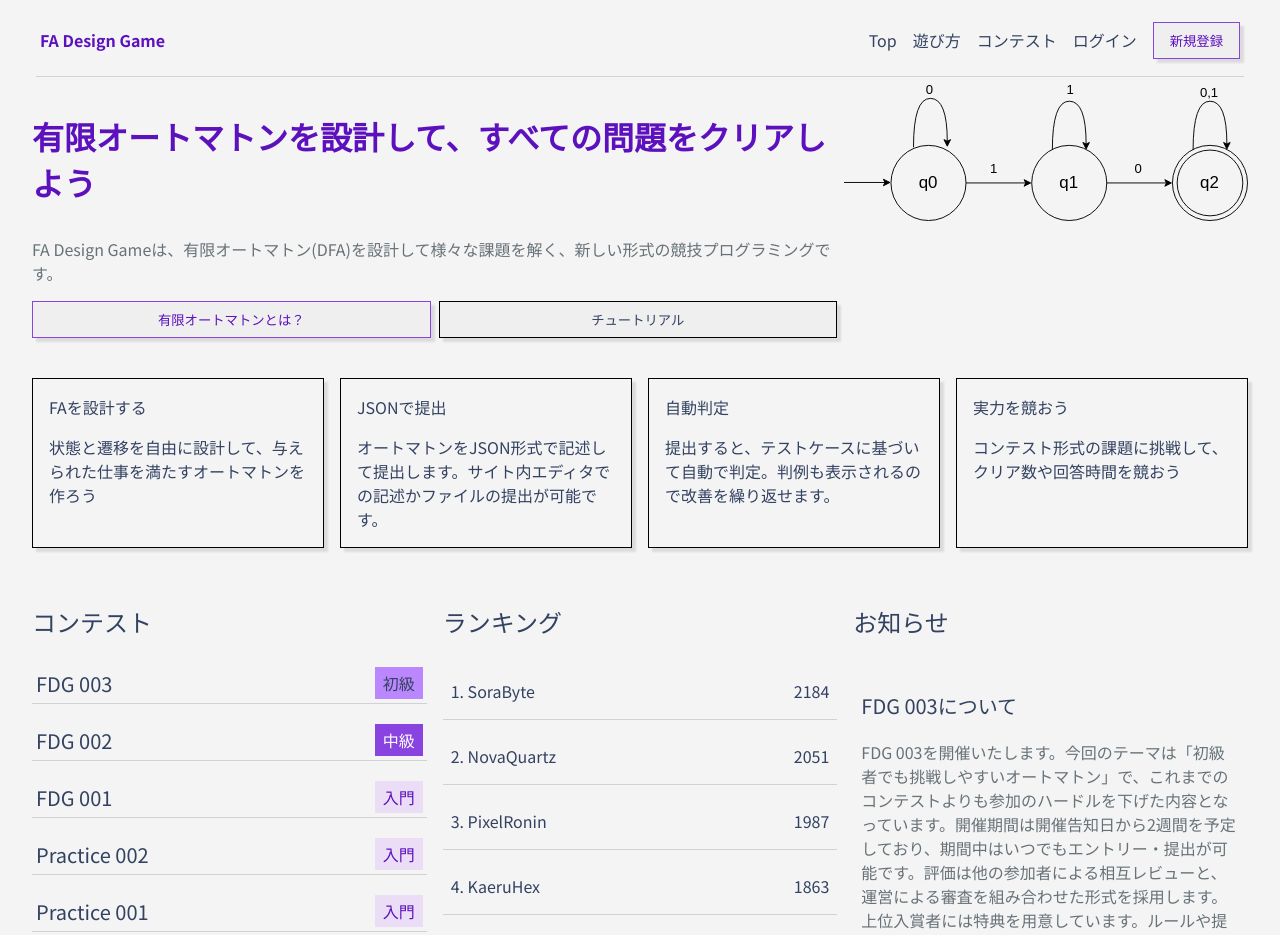
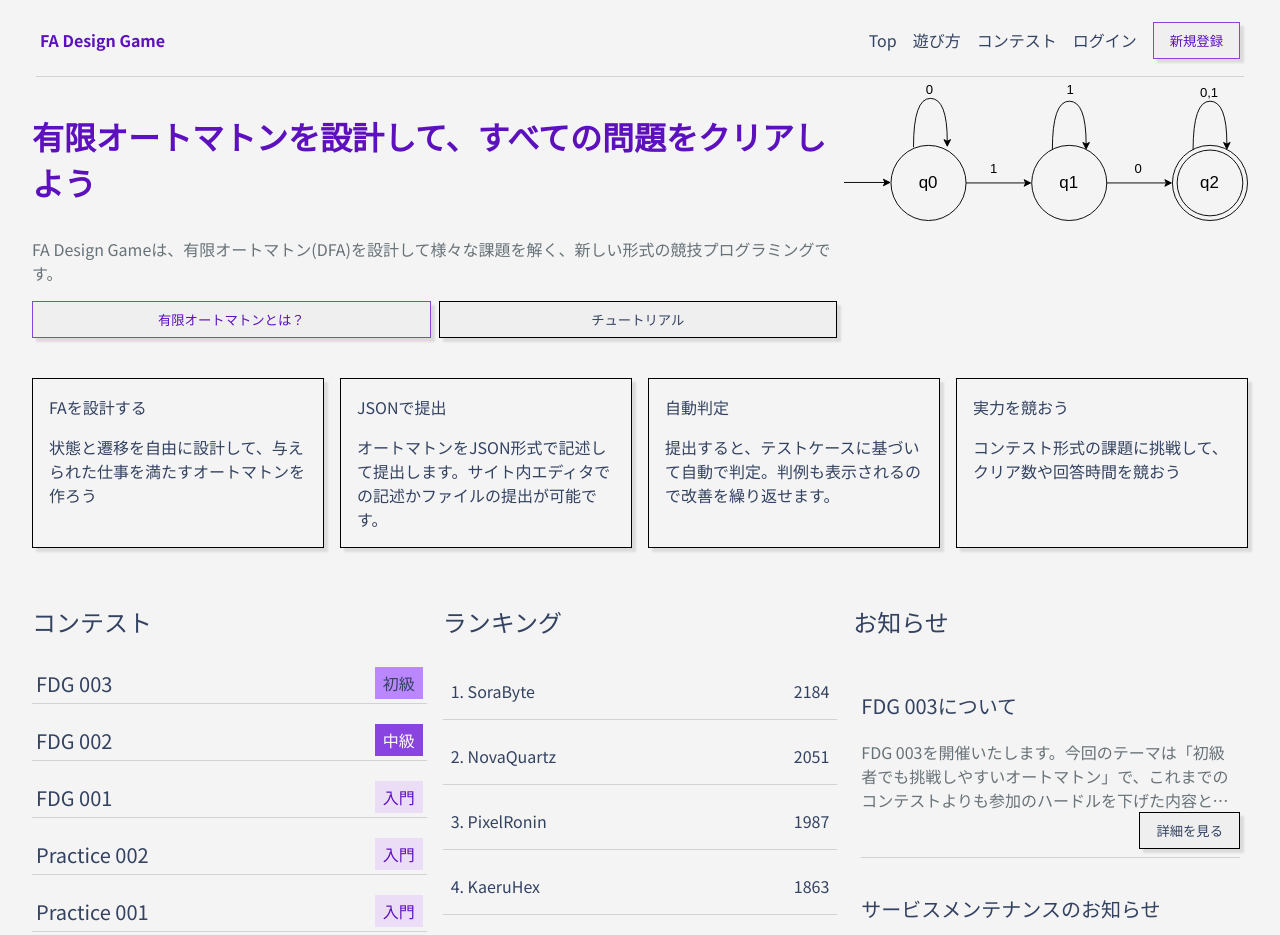
Before and after one commit to automaton-games/fa-design-game, a React (Vite) app in the folder frontend/: page / in a window 1280 px wide. Shown: the top 935 px of the page. Built offline with nearby package versions, Linux system fonts and the light colour scheme.

Commit message:
newsの行数が多い場合は3行で切るようにした

```diff
--- a/frontend/src/features/top/components/News/News.css
+++ b/frontend/src/features/top/components/News/News.css
@@ -11,6 +11,10 @@
 }
 .news__text {
   color: var(--text-sub);
+  display: -webkit-box;
+  -webkit-line-clamp: 3;
+  -webkit-box-orient: vertical;
+  overflow: hidden;
 }
 .news__detail__wrapper {
   display: flex;
```
